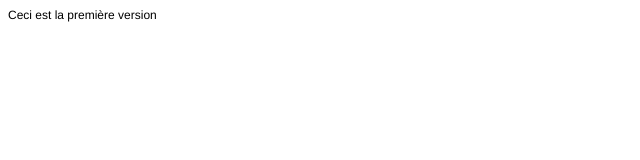
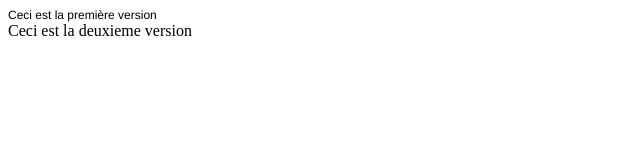
Before and after one commit to sojaouen/tuto_git, a plain HTML site: page conflict.html in a window 1280 px wide. Shown: the whole page, without its empty margins (0-640 px from the left). Drawn offline with Linux system fonts and the light colour scheme.

Commit message:
Update conflict.html

```diff
--- a/conflict.html
+++ b/conflict.html
@@ -14,3 +14,5 @@
 <p class="p1">Ceci est la première version</p>
 </body>
 </html>
+
+Ceci est la deuxieme version
```
